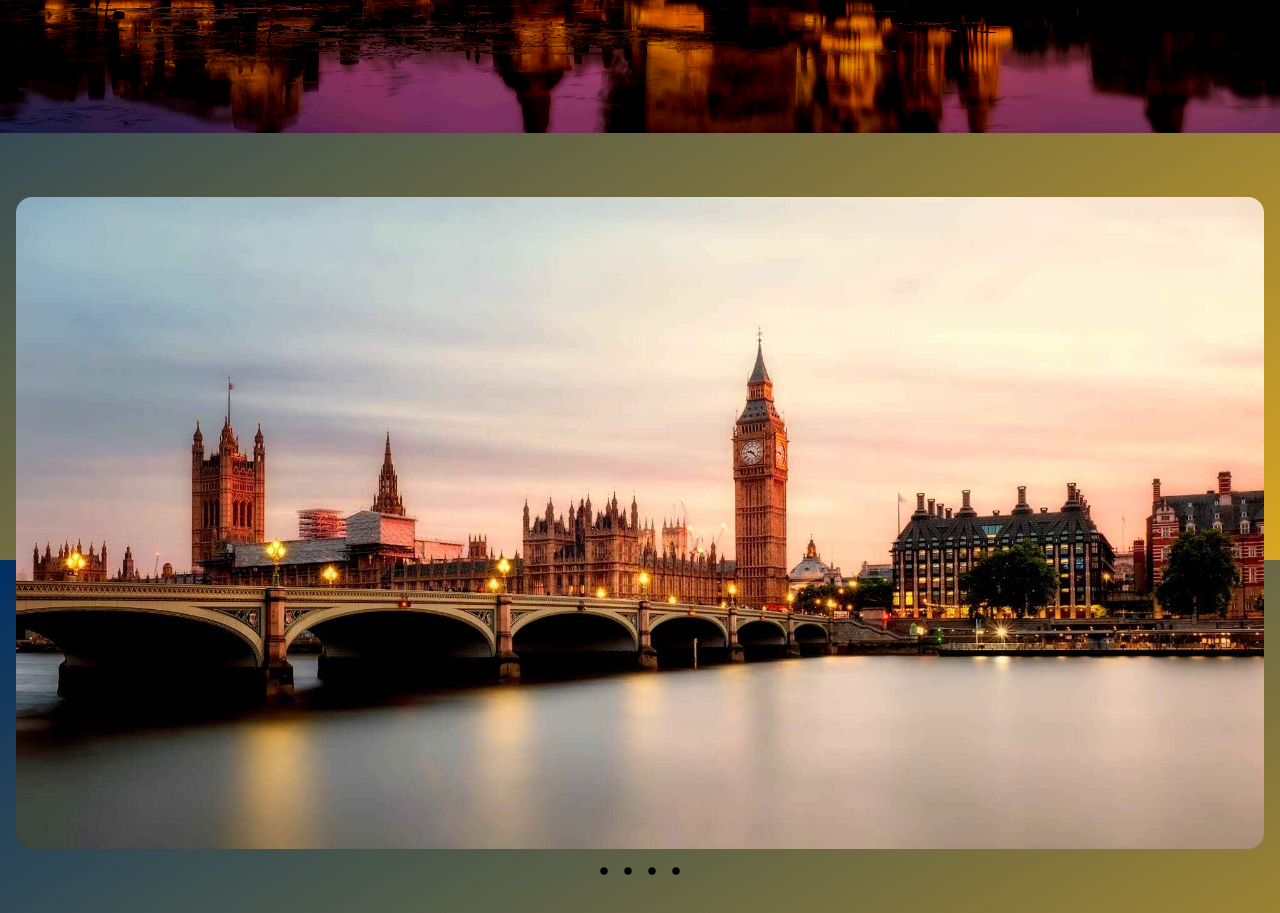
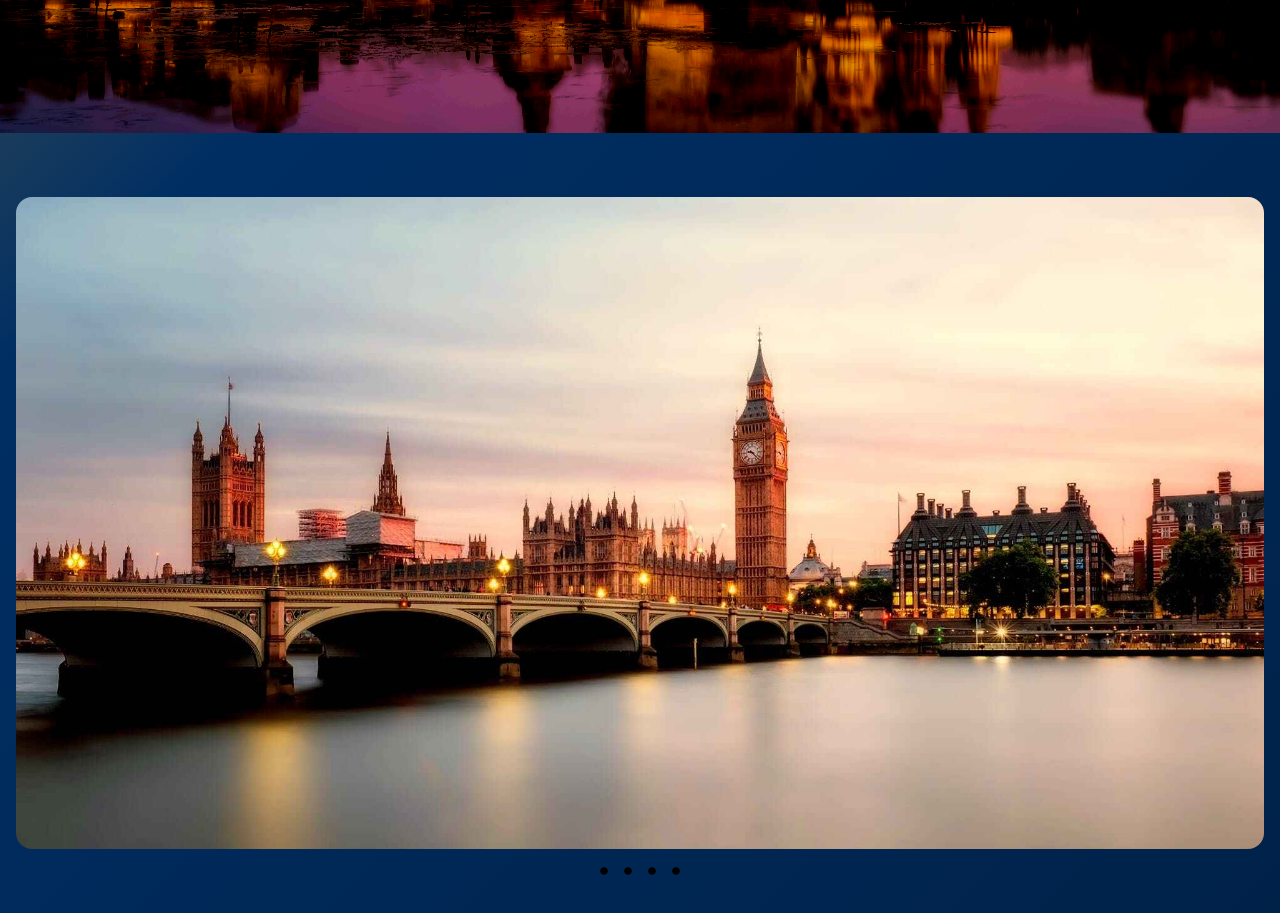
Before and after one commit to LeslieLopez25/react-travel, a React (Create React App) app: page / in a window 1280 px wide. Shown: the part 2640-3553 px from the top of the page. Built offline with nearby package versions, Linux system fonts and the light colour scheme.

Commit message:
Added background animation to image carousel component

```diff
--- a/src/components/ImageCarousel/imageCarousel.component.js
+++ b/src/components/ImageCarousel/imageCarousel.component.js
@@ -49,11 +49,15 @@ export default function ImageCarousel() {
       ></div>
       {/* Left Arrow */}
       <div className="left-arrow">
-        <BsChevronCompactLeft onClick={prevSlide} size={30} />
+        <div className="arrow-icon">
+          <BsChevronCompactLeft onClick={prevSlide} size={30} />
+        </div>
       </div>
       {/* Right Arrow */}
       <div className="right-arrow">
-        <BsChevronCompactRight onClick={nextSlide} size={30} />
+        <div className="arrow-icon">
+          <BsChevronCompactRight onClick={nextSlide} size={30} />
+        </div>
       </div>
       <div className="slide-indicator">
         {slides.map((slide, slideIndex) => (
--- a/src/components/ImageCarousel/imageCarousel.styles.css
+++ b/src/components/ImageCarousel/imageCarousel.styles.css
@@ -9,6 +9,19 @@
     padding-right: 1rem;
     position: relative;
     display: inline-block;
+    background: linear-gradient(-45deg, #002147, #002e63, #daa520, #ffcc33);
+    background-size: 400%;
+    animation: bg-animation 5s infinite alternate;
+}
+
+@keyframes bg-animation {
+    0% {
+        background-position: left;
+    }
+
+    100% {
+        background-position: right;
+    }
 }
 
 .image-cover {
```
